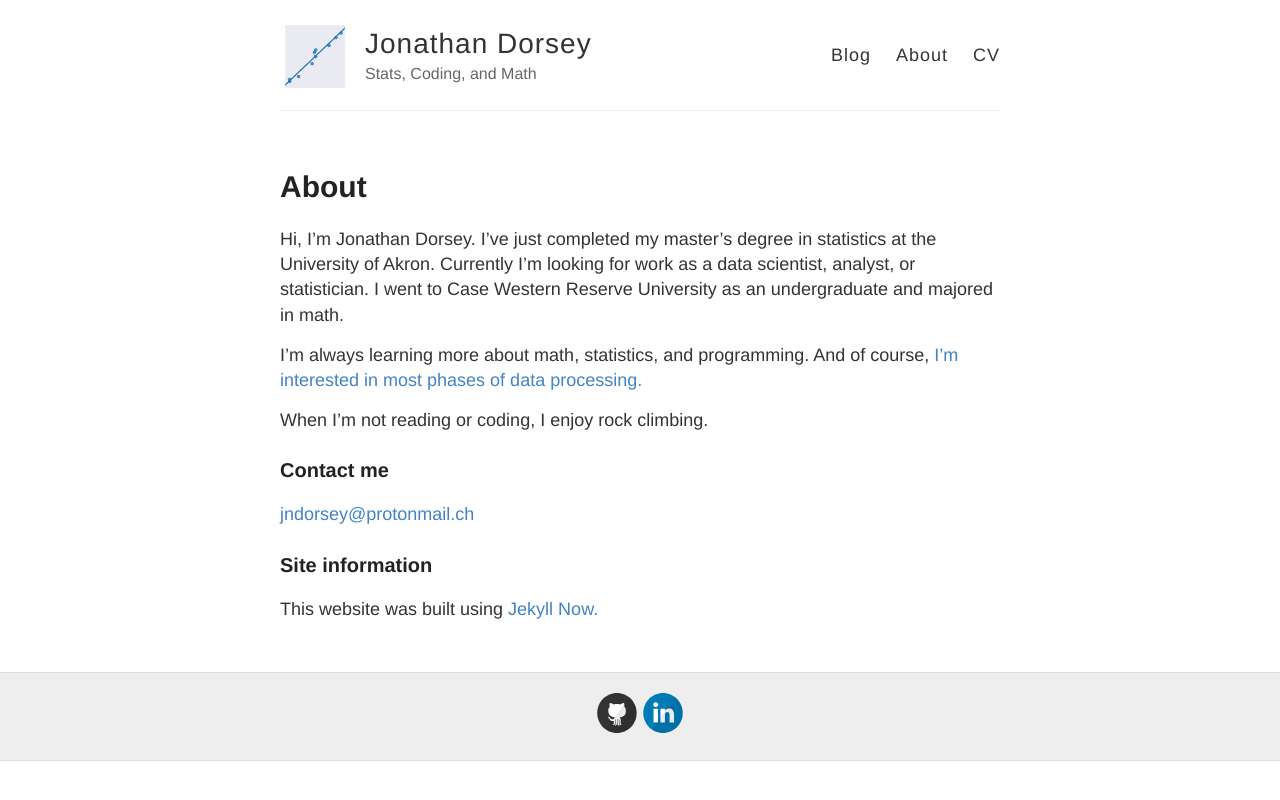
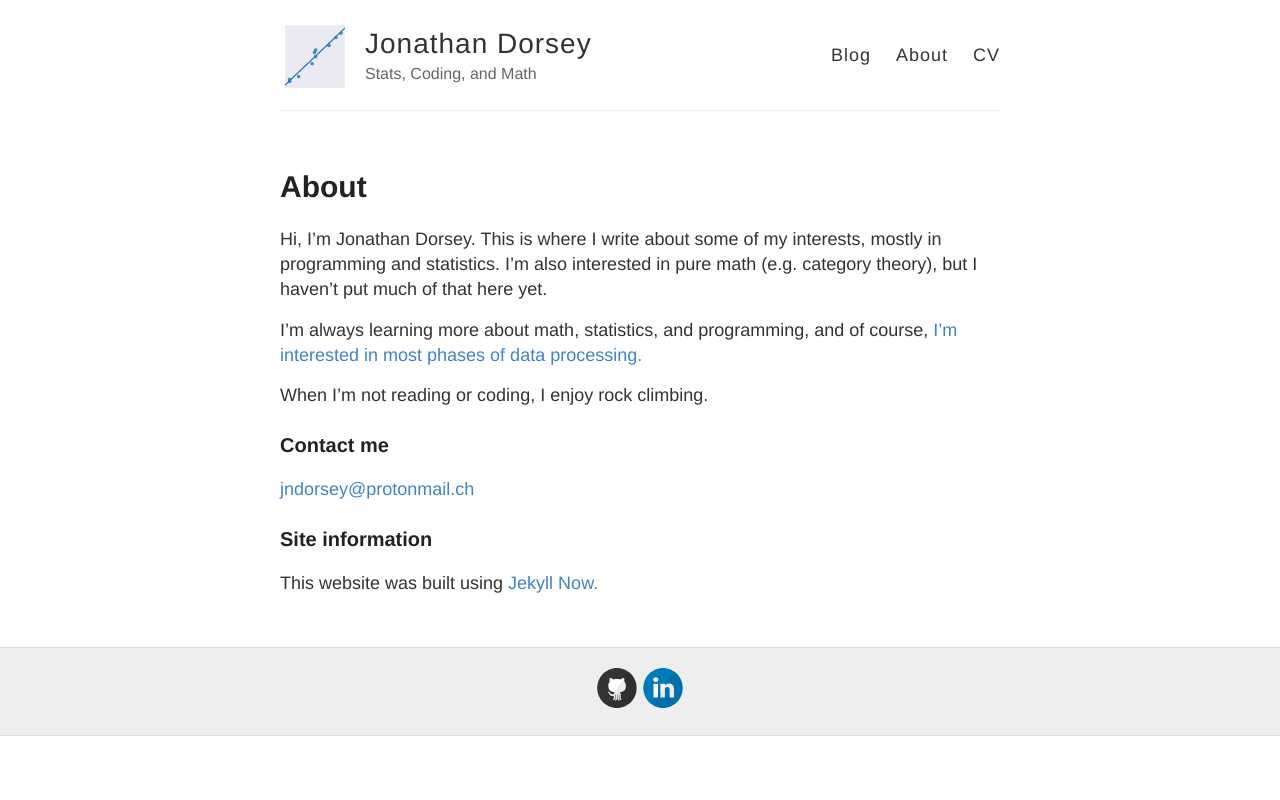
Before and after one commit to jnd18/jnd18.github.io, a Jekyll site: the page built from about.md, in a window 1280 px wide. Shown: the top 800 px of the page. Built offline with Jekyll 4.4.1, drawn with Linux system fonts in a browser that asks for light colours.

Commit message:
Update about.md
Remove references to job search.

```diff
--- a/about.md
+++ b/about.md
@@ -5,12 +5,11 @@ permalink: /about/
 ---
 
 Hi, I'm Jonathan Dorsey.
-I've just completed my master's degree in statistics at the University of Akron.
-Currently I'm looking for work as a data scientist, analyst, or statistician.
-I went to Case Western Reserve University as an undergraduate and majored in math.
+This is where I write about some of my interests, mostly in programming and statistics.
+I'm also interested in pure math (e.g. category theory), but I haven't put much of that here yet.
 
-I'm always learning more about math, statistics, and programming.
-And of course, [I'm interested in most phases of data processing.](https://youtu.be/0bomkgXeDkE?t=213)
+I'm always learning more about math, statistics, and programming,
+and of course, [I'm interested in most phases of data processing.](https://youtu.be/0bomkgXeDkE?t=213)
 
 When I'm not reading or coding, I enjoy rock climbing.
 
```
